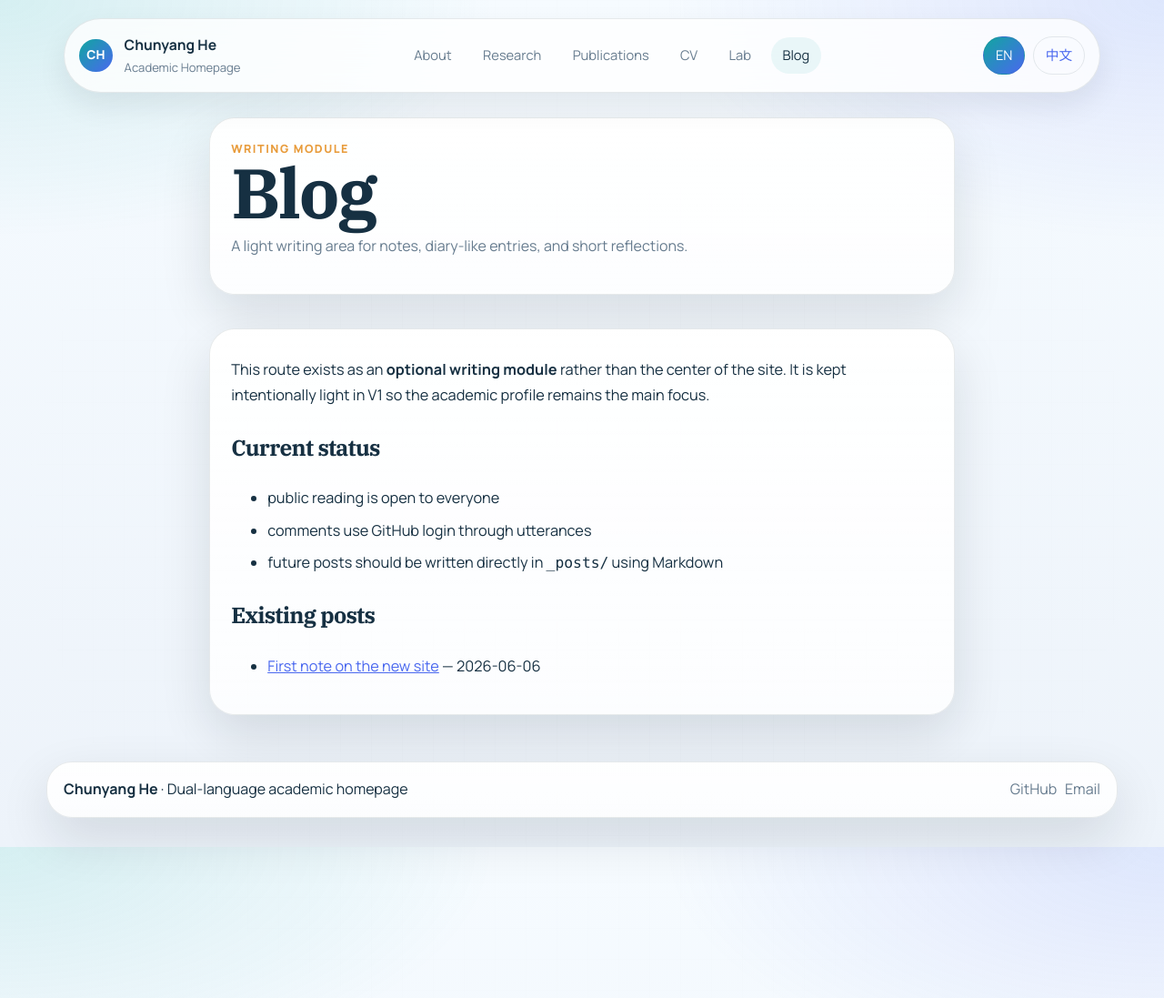
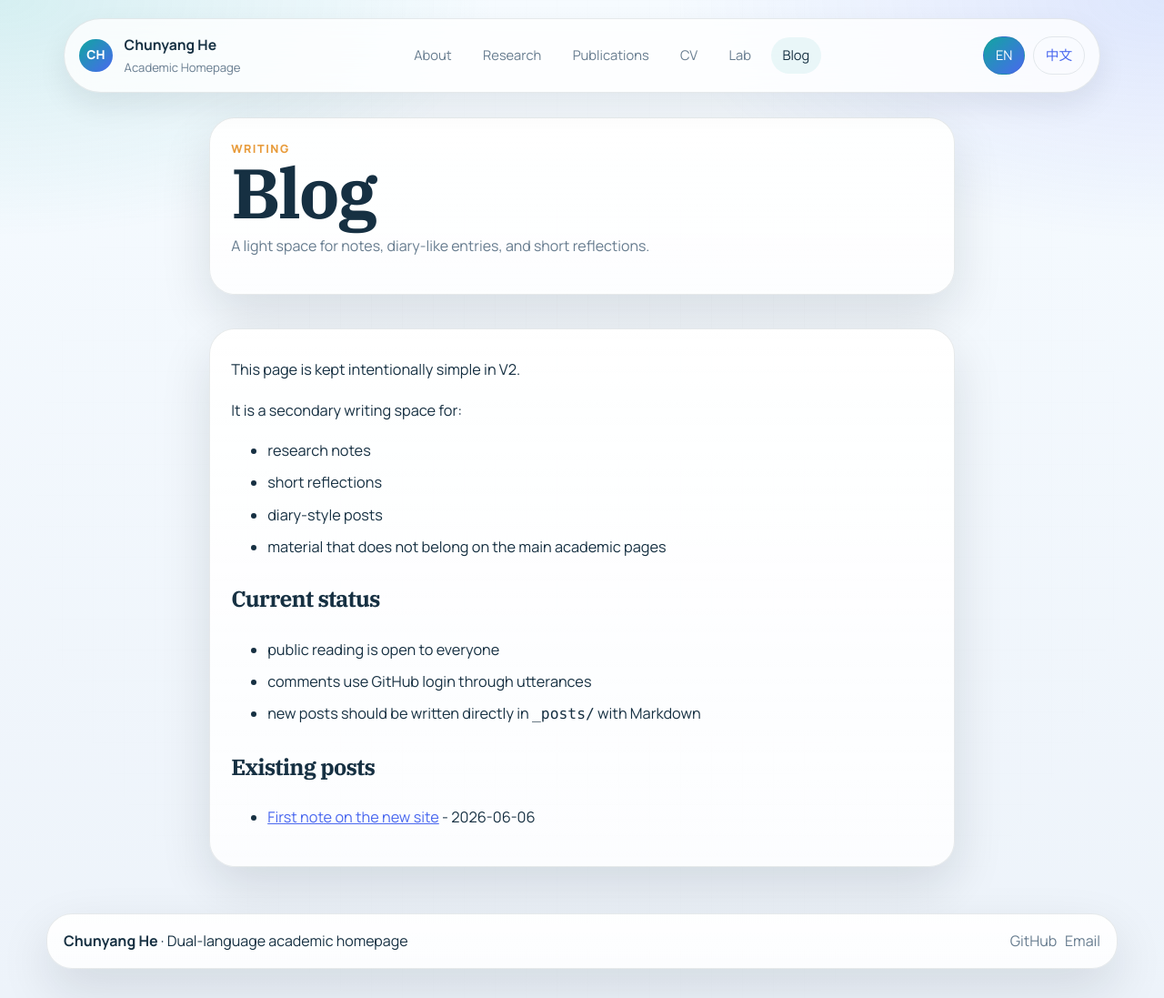
Before and after one commit to BitSheepp/BitSheepp.github.io, a Jekyll site: the page built from _pages/blog.md, in a window 1280 px wide and 1097 px high. Shown: the whole window at 91% size. Built offline with Jekyll 4.4.1, drawn with Linux system fonts in a browser that asks for light colours.

Commit message:
Refine site copy and repair Chinese content

```diff
--- a/_pages/blog.md
+++ b/_pages/blog.md
@@ -5,25 +5,31 @@ layout: page
 lang: en
 nav_key: blog
 alt_url: /cn/blog/
-page_kicker: Writing Module
-description: "A light writing area for notes, diary-like entries, and short reflections."
+page_kicker: Writing
+description: "A light space for notes, diary-like entries, and short reflections."
 ---
 
-This route exists as an **optional writing module** rather than the center of the site.
-It is kept intentionally light in V1 so the academic profile remains the main focus.
+This page is kept intentionally simple in V2.
+
+It is a secondary writing space for:
+
+- research notes
+- short reflections
+- diary-style posts
+- material that does not belong on the main academic pages
 
 ## Current status
 
 - public reading is open to everyone
 - comments use GitHub login through utterances
-- future posts should be written directly in `_posts/` using Markdown
+- new posts should be written directly in `_posts/` with Markdown
 
 ## Existing posts
 
 {% assign posts_en = site.posts | where: "lang", "en" %}
 {% if posts_en.size > 0 %}
 {% for post in posts_en %}
-- [{{ post.title }}]({{ post.url | relative_url }}) — {{ post.date | date: "%Y-%m-%d" }}
+- [{{ post.title }}]({{ post.url | relative_url }}) - {{ post.date | date: "%Y-%m-%d" }}
 {% endfor %}
 {% else %}
 No English posts have been added yet.
```
